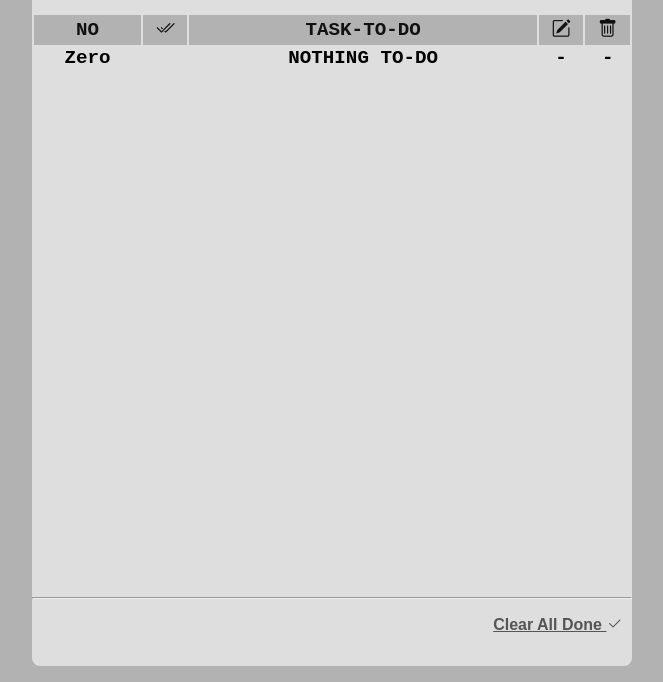
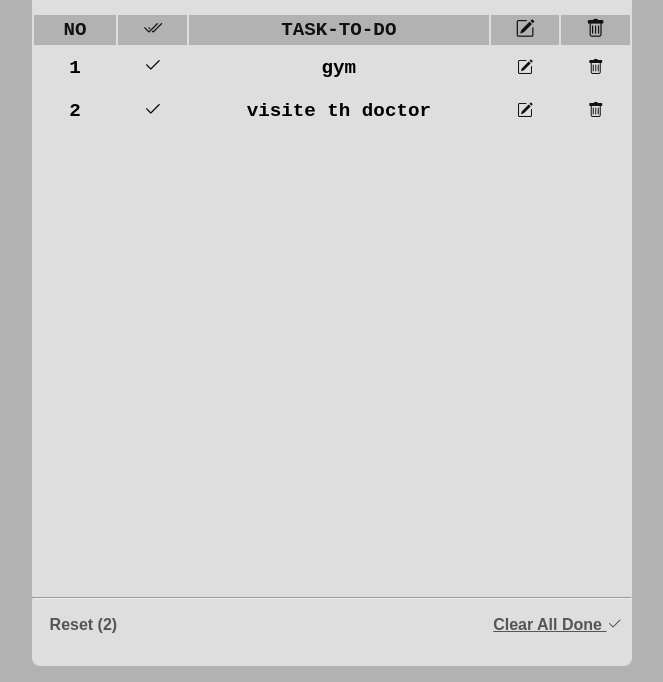
Before and after one commit to MuhmmdUsama/To-Do-List-Webpack, a website built with webpack: page src/index.html in a window 1280 px wide. Shown: the part 118-800 px from the top of the page, without its empty margins (308-971 px from the left). Built offline with nearby package versions, Linux system fonts and the light colour scheme.

Commit message:
Apply some of hard code

```diff
--- a/src/index.js
+++ b/src/index.js
@@ -13,7 +13,18 @@ export let temp; // eslint-disable-line
 let chekItem;
 
 // ########################## Data Storage ####
-export let todosStorage = JSON.parse(localStorage.getItem('task')) || []; // eslint-disable-line
+export let todosStorage = JSON.parse(localStorage.getItem('task')) || [ // eslint-disable-line
+  {
+    description: 'gym',
+    completed: false,
+    index: 1,
+  },
+  {
+    description: 'visite th doctor',
+    completed: false,
+    index: 2,
+  },
+];
 
 // ########################## Create Data #####
 function submitDatatodos(e) {
--- a/src/moduls/read.js
+++ b/src/moduls/read.js
@@ -23,16 +23,17 @@ function showData() {
     deleteAll('show');
   } else {
     deleteAll('none');
-    const tableBody = document.querySelector('.todo-tbody');
-    tableBody.innerHTML = `
-    <tr>
-          <td id = "td-id">Zero</td>
-          <td></td>
-          <td class ='todo-title'>NOTHING TO-DO</td>
-          <td>-</td>
-          <td>-</td>
-    </tr>
-          `;
+    localStorage.clear();
+    // const tableBody = document.querySelector('.todo-tbody');
+    // tableBody.innerHTML = `
+    // <tr>
+    //       <td id = "td-id">Zero</td>
+    //       <td></td>
+    //       <td class ='todo-title'>NOTHING TO-DO</td>
+    //       <td>-</td>
+    //       <td>-</td>
+    // </tr>
+    //       `;
   }
 }
 
```
Also changed, not shown: dist/index.html, 2 other files.
